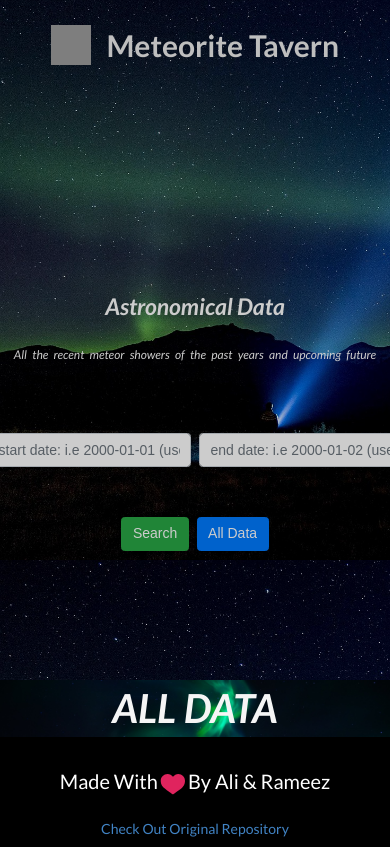
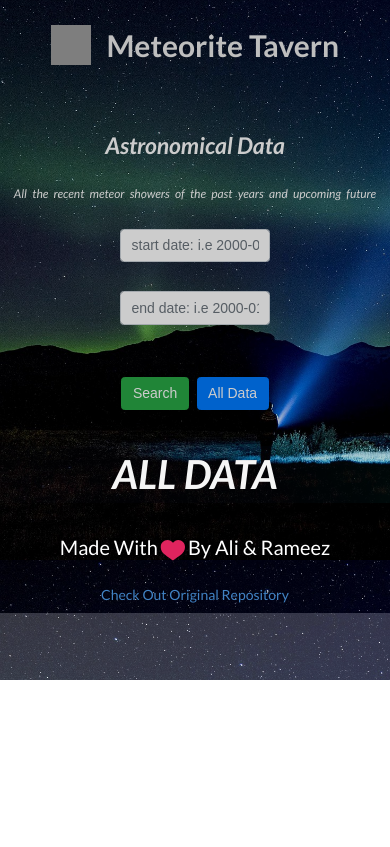
Before and after one commit to syedrameezahmed18/Meteorite, a React (Create React App) app: page /history in a window 390 px wide. Built offline with nearby package versions, Linux system fonts and the light colour scheme; grey boxes are pictures that could not be loaded.

Commit message:
responsive v1.2.3

```diff
--- a/package.json
+++ b/package.json
@@ -1,8 +1,5 @@
 {
-<<<<<<< HEAD
-=======
   "homepage": "https://syedrameezahmed18.github.io/Meteorite/",
->>>>>>> d5360f2687f410fe565b4d9751c5649b7aa65cd0
   "name": "astroworld",
   "version": "0.1.0",
   "private": true,
--- a/public/index.html
+++ b/public/index.html
@@ -27,6 +27,7 @@
     <title>Asteroid Tavern</title>
     <link rel="stylesheet" href="https://stackpath.bootstrapcdn.com/bootstrap/4.4.1/css/bootstrap.min.css"
  integrity="sha384-Vkoo8x4CGsO3+Hhxv8T/Q5PaXtkKtu6ug5TOeNV6gBiFeWPGFN9MuhOf23Q9Ifjh" crossorigin="anonymous"></link>
+ <link rel="stylesheet" href="//cdn.jsdelivr.net/npm/semantic-ui@2.4.2/dist/semantic.min.css" />
   </head>
   <body>
     <noscript>You need to enable JavaScript to run this app.</noscript>
--- a/src/containers/Links/specificui.js
+++ b/src/containers/Links/specificui.js
@@ -10,7 +10,7 @@ let Specific = ({date,diameter,hazard,name}) => {
         <div className="anothermess">
 
             <Fade left><p className="shifted">{dtxt}</p></Fade>
-            <Fade left><p>{ditxt}</p></Fade>
+            <Fade left><p className="forgotten">{ditxt}</p></Fade>
             <Fade left><p>{htxt}</p></Fade>
             <Fade left><p className="revshifted">{ntxt}</p></Fade>
 
--- a/src/overall.css
+++ b/src/overall.css
@@ -619,6 +619,7 @@
 
 }
 @media (max-width:600px){
+
     .super{
         font-size: 30px;
         margin-top: 200px;
@@ -630,11 +631,7 @@
     .right ul{
         width: 60%;
     }
-    .cover{
-        background-position-x: -150px;
-        background-position-y: 0px;
-        height: 650px;
-    }
+
 
     .carousel-item{
         height:500px;
@@ -657,6 +654,46 @@
     }
     .card-img{
         width:33.33%;
+    }
+
+    .mess,.anothermess{
+        display: flex;
+        flex-direction: column;
+        height:300px;
+        justify-content: space-around;
+        margin-bottom: 5%;
+        border-bottom: 2px solid green;
+    }
+    .mess p,.anothermess p{
+        font-size: 20px;
+
+    }
+    .forgotten{
+        margin-top:30%;
+    }
+    .super{
+       margin-top:10%;
+    }
+    .formed{
+        display: flex;
+        flex-direction: column;
+        height:125px;
+        justify-content: space-around;
+        align-items: center;
+    }
+    .formed input{
+        width:150px;
+    }
+    .buttony{
+        display: flex;
+        flex-direction: row;
+        height:125px;
+        justify-content: center;
+
+        align-items: center;
+    }
+    .rerender{
+        margin-top:-60%;
     }
 
 }
@@ -704,6 +741,12 @@
     }
 }
 @media (max-width:440px){
+    .cover{
+        background: url("./images/cov2.jpg");
+    background-size: cover;
+    opacity: 0.8;
+        height:400px;
+    }
     .right-align-h{
         font-size: 24px;
     }
```
